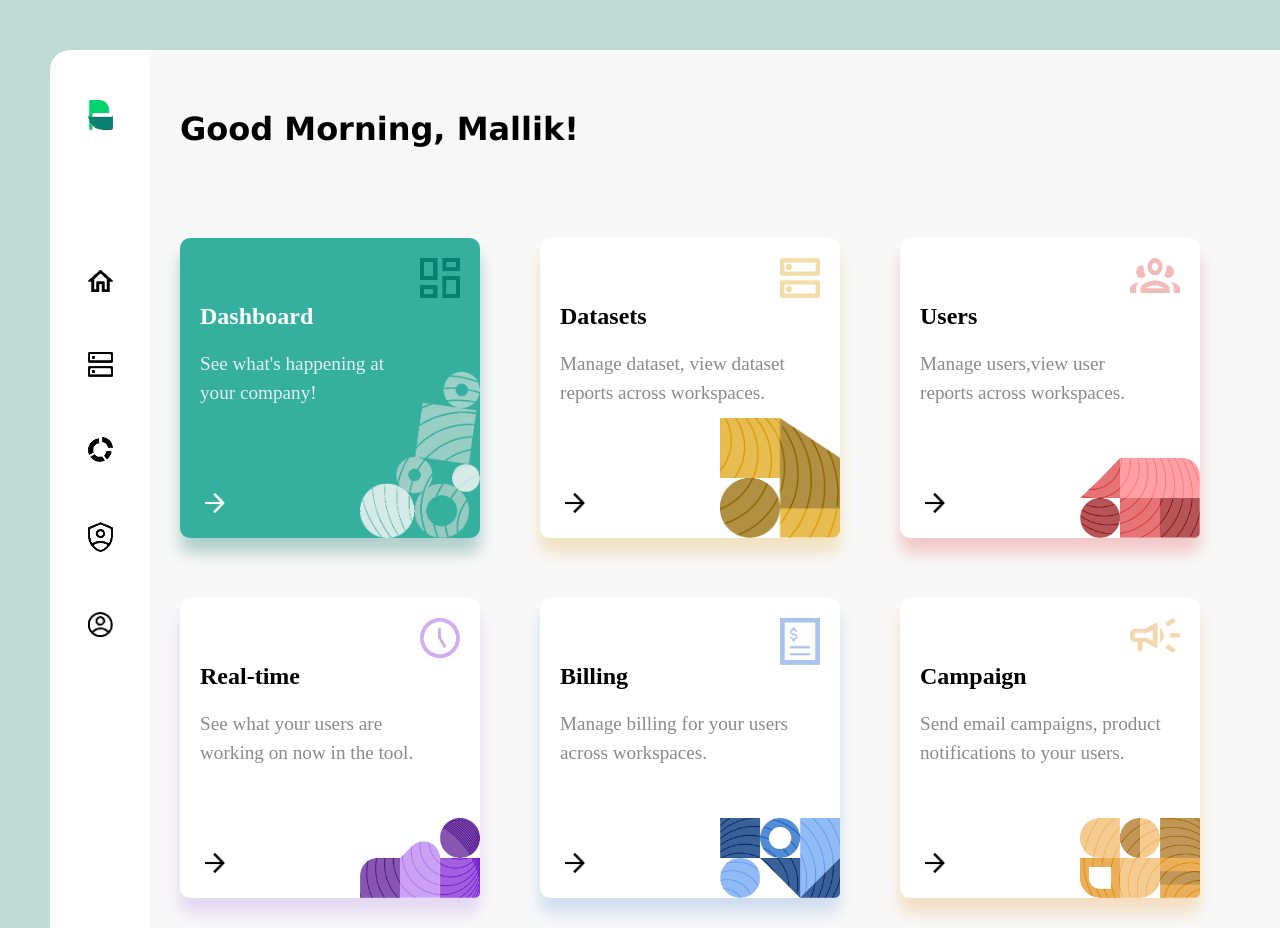
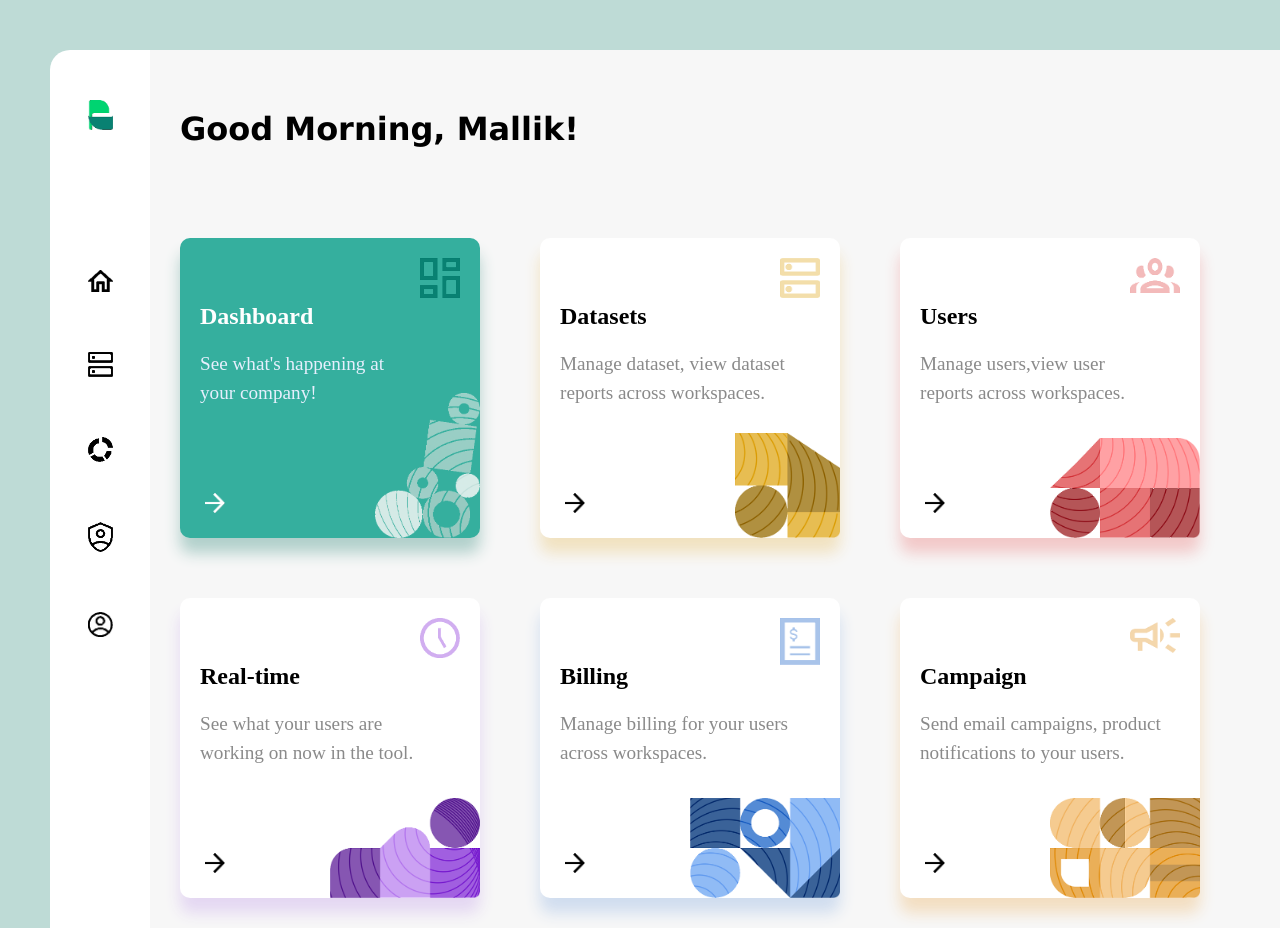
Before and after one commit to Povilas88/home-navigation-exploration, a website: page index.html in a window 1280 px wide. Drawn offline with Linux system fonts and the light colour scheme.

Commit message:
image scale

```diff
--- a/css/main.css
+++ b/css/main.css
@@ -49,7 +49,7 @@ main img{
 }
 
 main  section  img{
-    width: 40%;
+    width: 50%;
     bottom: 0;
     right: 0;
     margin: 0;
--- a/index.html
+++ b/index.html
@@ -26,7 +26,7 @@
             <h2 style="color: white; ">Dashboard</h2>
             <p style="color: #E6EFFD; width: 70%; ">See what's happening at your company!</p>
             <section>
-                <img src="./img/main-img/logo1-b.png" alt="logo">
+                <img src="./img/main-img/logo1-b.png" alt="logo" style="width: 35%;">
                 <span>
                     <img src="./img/main-img/arrow.png" alt="logo" style="filter: invert(100%) sepia(0%) saturate(1%) hue-rotate(32deg) brightness(105%) contrast(101%);">
                 </span>
@@ -37,7 +37,7 @@
             <h2>Datasets</h2>
             <p>Manage dataset, view dataset reports across workspaces.</p>
             <section>
-                <img src="./img/main-img/logo2-b.png" alt="logo">
+                <img src="./img/main-img/logo2-b.png" alt="logo" style="width: 35%;">
                 <span>
                     <img src="./img/main-img/arrow.png" alt="logo">
                 </span>
```
